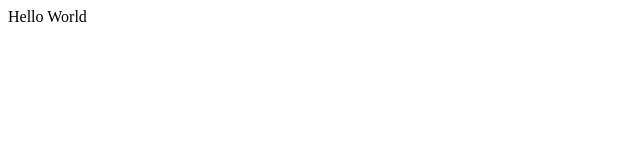
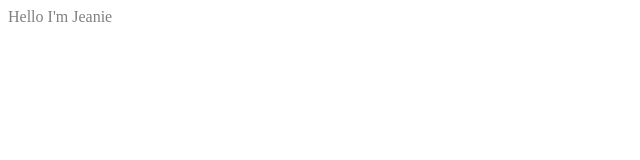
Before and after one commit to jeanie920319/test2, a plain HTML site: page index.html in a window 1280 px wide. Shown: the full height of the page, 0-640 px from the left. Drawn offline with Linux system fonts and the light colour scheme.

Commit message:
something

```diff
--- a/index.html
+++ b/index.html
@@ -6,6 +6,6 @@
     <title>Document</title>
 </head>
 <body>
-    Hello World
+    <div style="color:gray"> Hello I'm Jeanie</div>
 </body>
 </html>
```
